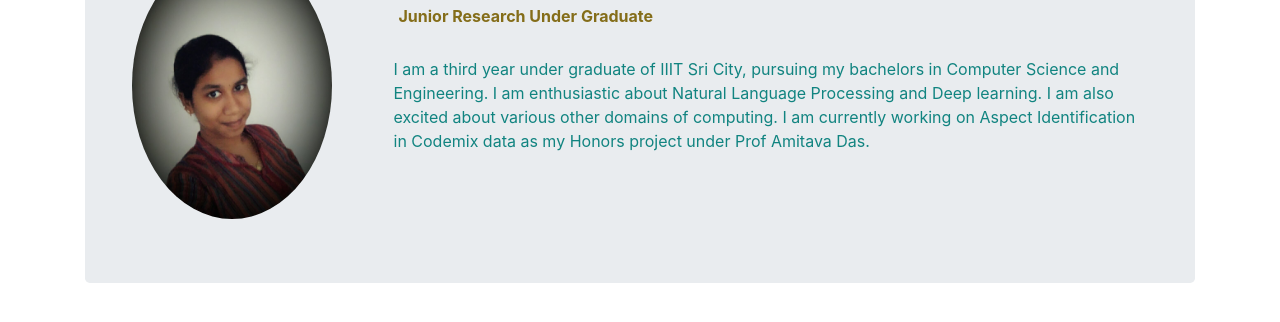
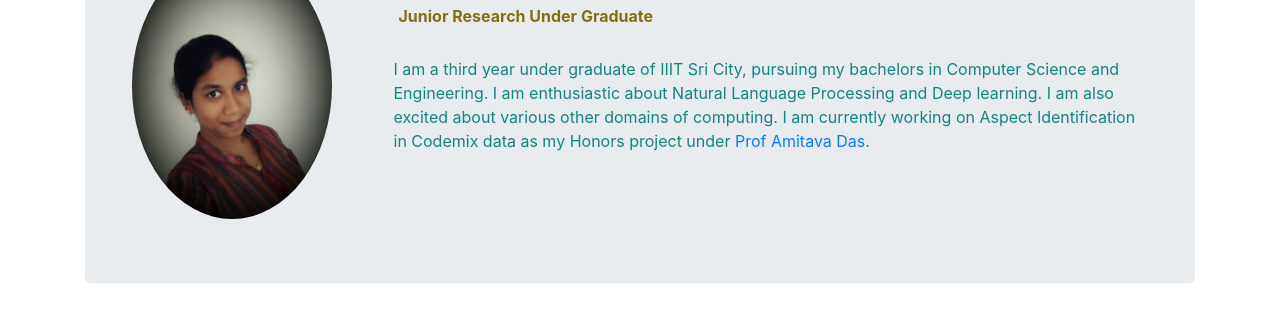
Before and after one commit to vagdevik/vagdevik.github.io, a plain HTML site: page index.html in a window 1280 px wide. Shown: the part 240-562 px from the top of the page. Drawn offline with nearby package versions, Linux system fonts and the light colour scheme.

Commit message:
small changes1

```diff
--- a/index.html
+++ b/index.html
@@ -56,7 +56,7 @@ color:#118480;
 		            <p class="sub-head"><strong>Junior Research Under Graduate</strong></p>
 		            <br>
 		            <p class="text">
-		            I am a third year under graduate of IIIT Sri City, pursuing my bachelors in Computer Science and Engineering. I am enthusiastic about Natural Language Processing and Deep learning. I am also excited about various other domains of computing. I am currently working on Aspect Identification in Codemix data as my Honors project under Prof Amitava Das.
+		            I am a third year under graduate of IIIT Sri City, pursuing my bachelors in Computer Science and Engineering. I am enthusiastic about Natural Language Processing and Deep learning. I am also excited about various other domains of computing. I am currently working on Aspect Identification in Codemix data as my Honors project under <a href="http://www.amitavadas.com/">Prof Amitava Das</a>.
 		            </p>
 		        </div>
 		    </div>
```
